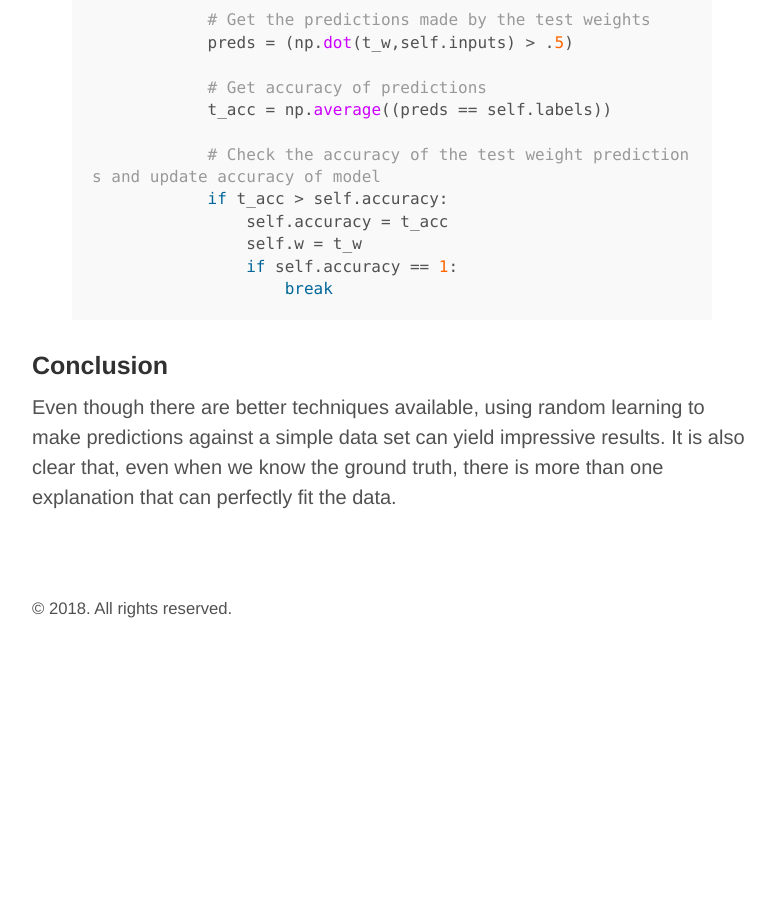
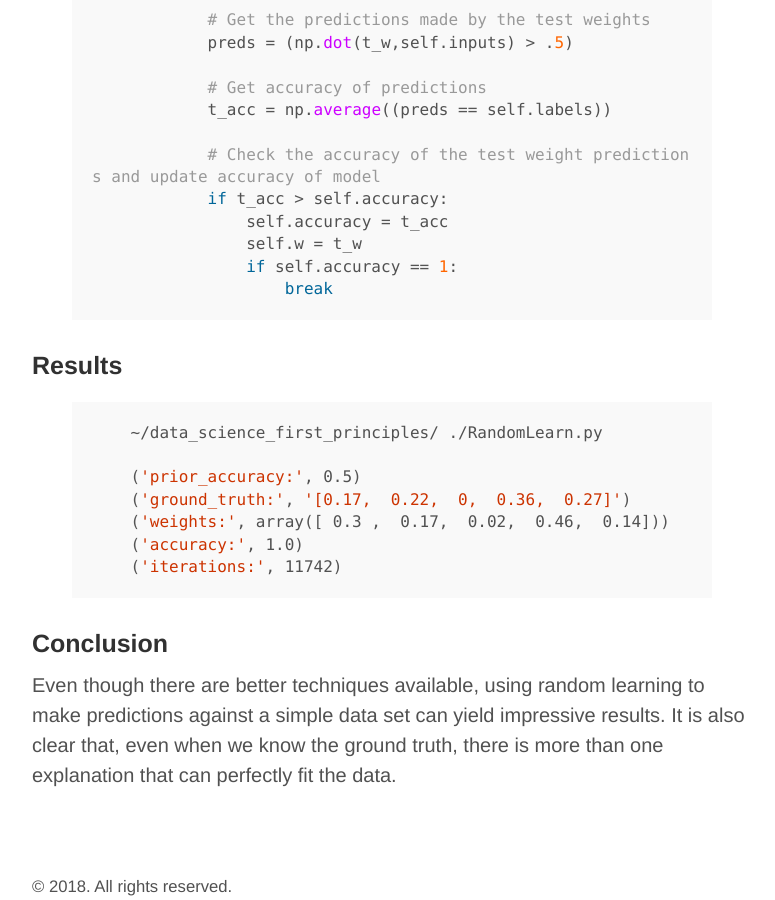
Before and after one commit to jonathanmann/jonathanmann.github.io, a Jekyll site: the page built from _posts/2018-07-21-random-learning.md, in a window 1280 px wide and 900 px high, scrolled down 2750 px. Shown: the whole window, without its empty margins (248-1023 px from the left). Built offline with Jekyll 4.4.1, drawn with Linux system fonts in a browser that asks for light colours; comment, search, counter and statistics services are not loaded; before the commit the page ends 3372 px from its top, so only the background shows below that; some of the changed text lies outside the part shown.

Commit message:
add output section

```diff
--- a/_posts/2018-07-21-random-learning.md
+++ b/_posts/2018-07-21-random-learning.md
@@ -73,5 +73,16 @@ After wrangling the data to a form that we can apply the tools of linear algebra
                     break
 {% endhighlight %}
 
+### Results
+{% highlight sh %}
+    ~/data_science_first_principles/ ./RandomLearn.py
+
+    ('prior_accuracy:', 0.5)
+    ('ground_truth:', '[0.17,  0.22,  0,  0.36,  0.27]')
+    ('weights:', array([ 0.3 ,  0.17,  0.02,  0.46,  0.14]))
+    ('accuracy:', 1.0)
+    ('iterations:', 11742)
+{% endhighlight %}
+
 ### Conclusion
 Even though there are better techniques available, using random learning to make predictions against a simple data set can yield impressive results. It is also clear that, even when we know the ground truth, there is more than one explanation that can perfectly fit the data.
```
Also changed, not shown: other parts of _posts/2018-07-21-random-learning.md (+1 -1 lines).
